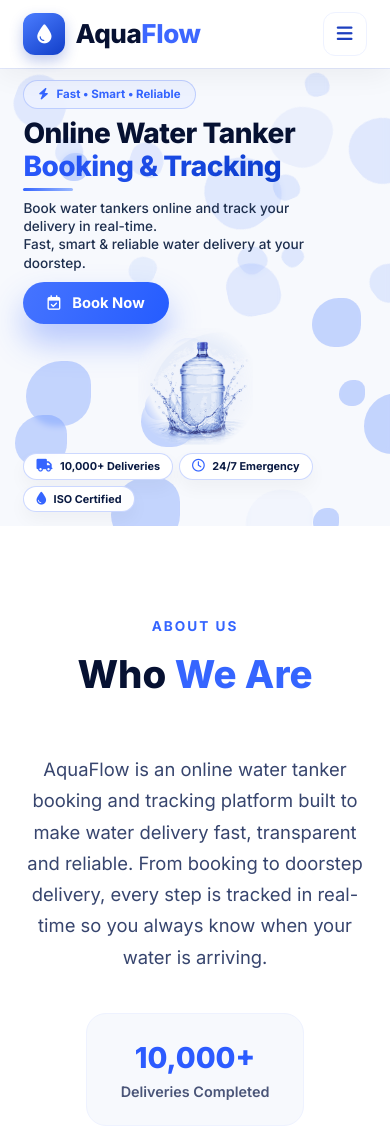
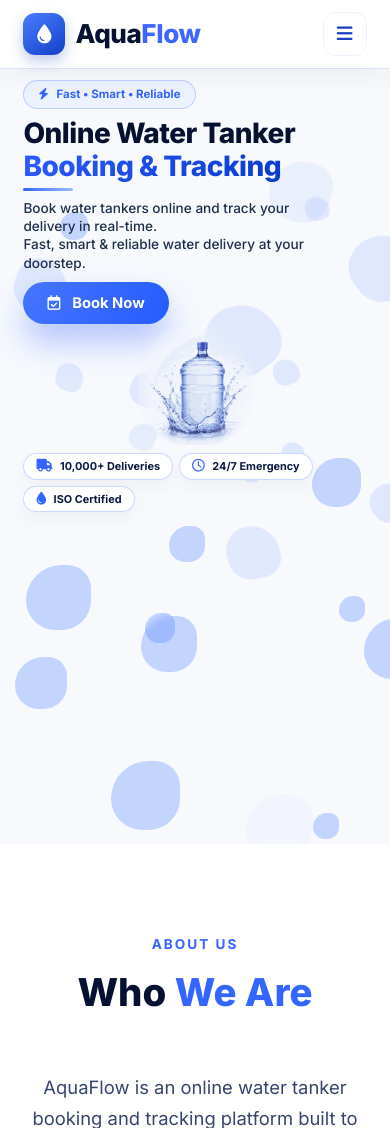
Before and after one commit to Kruthibhebbar/Aqua-Flow-Project, a Flask app: page / in a window 390 px wide. Shown: the top 1128 px of the page. Run offline with Flask 3, Linux system fonts and the light colour scheme.

Commit message:
Mobile View Change

```diff
--- a/templates/index.html
+++ b/templates/index.html
@@ -854,6 +854,19 @@
         @media (max-width: 700px) {
             .hero-modern {
                 padding: 12px 6% 14px;
+                /* Hard guarantee: the hero can never be taller than the
+                   visible screen (minus the navbar), so the next section
+                   physically cannot peek through — regardless of how tall
+                   the real webfont renders compared to any test render.
+                   Content is centered inside this fixed box; if it's ever
+                   a touch too tall for a given device, it clips evenly
+                   top/bottom instead of pushing the About section into view. */
+                height: calc(100vh - 68px);
+                height: calc(100dvh - 68px);
+                overflow: hidden;
+                display: flex;
+                flex-direction: column;
+                justify-content: center;
             }
             .badge-tag {
                 padding: 5px 14px;
```
